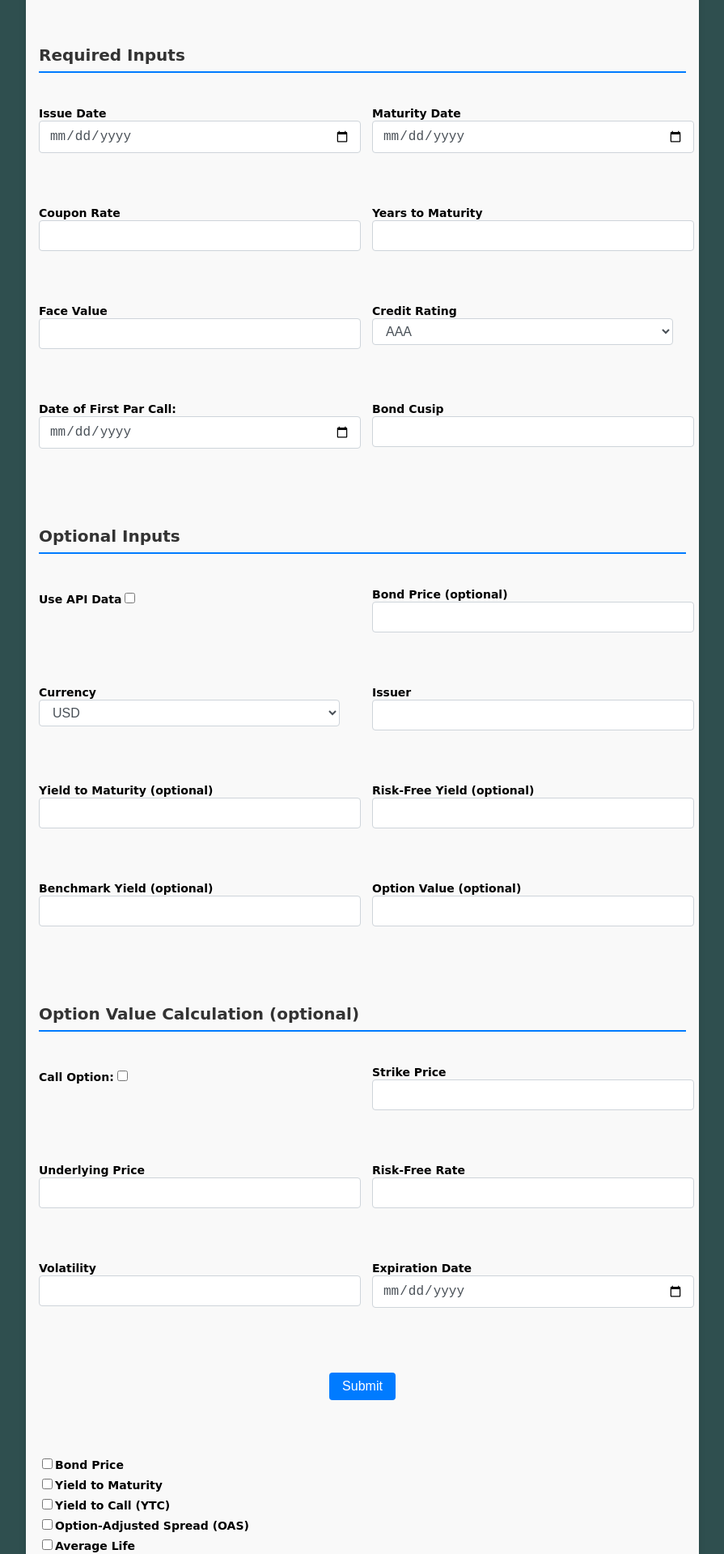
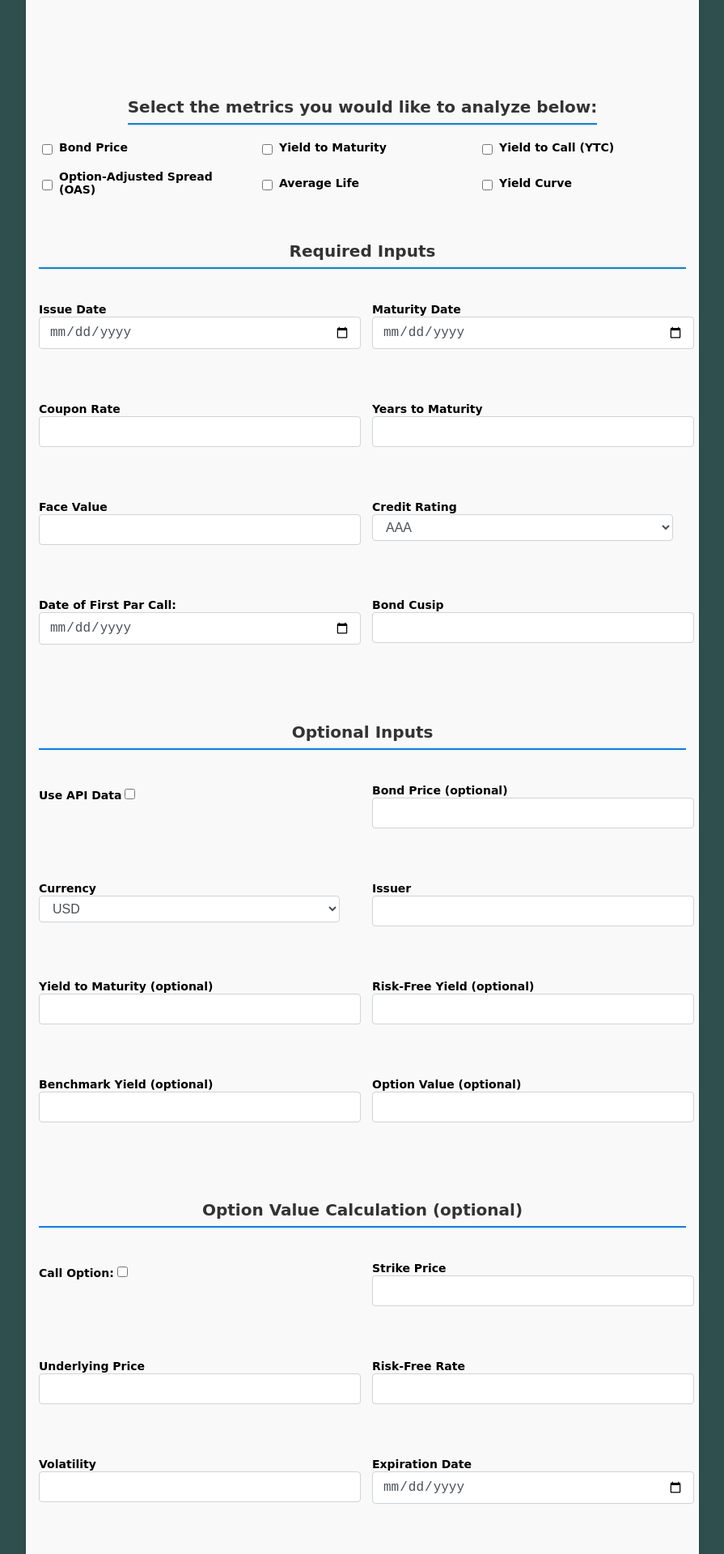
Before and after one commit to danielemiller/fixed_income_tool, a React (Create React App) app in the folder frontend/: page / in a window 1280 px wide. Shown: the part 222-2141 px from the top of the page at 81% size, without its empty margins (192-1087 px from the left). Built offline with nearby package versions, Linux system fonts and the light colour scheme.

Commit message:
Refactor frontend to center h3 tags and move metrics selection above input form.

```diff
--- a/frontend/src/App.js
+++ b/frontend/src/App.js
@@ -84,8 +84,9 @@ const App = () => {
       <h2>
         Bond Analysis Tool: Calculate and analyze key bond metrics to make informed investment decisions
       </h2>
+      <MetricsSelection onChange={handleMetricsChange} />
       <InputForm onSubmit={handleFormSubmit} success={success} formError={formError}/>
-      <MetricsSelection onChange={handleMetricsChange} />
+
       <button onClick={fetchDataAndCalculateMetrics}>Calculate Metrics</button>
       <DataDisplay data={calculatedData} />
       <ErrorHandling error={error} />
--- a/frontend/src/components/InputForm.js
+++ b/frontend/src/components/InputForm.js
@@ -149,7 +149,7 @@ const InputForm = ({ onSubmit }) => {
 
   return (
     <form data-testid="input-form" onSubmit={handleSubmit}>
-      <h3>Required Inputs</h3>
+      <h3><span>Required Inputs</span></h3>
 
       {/* ... */}
 
@@ -265,7 +265,7 @@ const InputForm = ({ onSubmit }) => {
         {errorMessages.bondCusip && <p className="error">{errorMessages.bondCusip}</p>}
       </div>
 
-      <h3>Optional Inputs</h3>
+      <h3><span>Optional Inputs</span></h3>
 
       <div className="form-field">
         <label htmlFor="use-api-data">Use API Data</label>
--- a/frontend/src/components/MetricsSelection.js
+++ b/frontend/src/components/MetricsSelection.js
@@ -2,12 +2,12 @@ import React, { useState } from 'react';
 import './styles/MetricsSelection.css';
 
 const metrics = [
-  { id: 'bondPrice', label: 'Bond Price' },
-  { id: 'yieldToMaturity', label: 'Yield to Maturity' },
-  { id: 'yieldToCall', label: 'Yield to Call (YTC)' },
-  { id: 'optionAdjustedSpread', label: 'Option-Adjusted Spread (OAS)' },
-  { id: 'averageLife', label: 'Average Life' },
-  { id: 'yieldCurve', label: 'Yield Curve' }
+  { id: 'bondPrice', label: 'Bond Price', gridArea: 'a' },
+  { id: 'yieldToMaturity', label: 'Yield to Maturity', gridArea: 'b' },
+  { id: 'yieldToCall', label: 'Yield to Call (YTC)', gridArea: 'c' },
+  { id: 'optionAdjustedSpread', label: 'Option-Adjusted Spread (OAS)', gridArea: 'd' },
+  { id: 'averageLife', label: 'Average Life', gridArea: 'e' },
+  { id: 'yieldCurve', label: 'Yield Curve', gridArea: 'f' }
 ];
 
 const MetricsSelection = ({ onChange }) => {
@@ -23,9 +23,11 @@ const MetricsSelection = ({ onChange }) => {
   };
 
   return (
-    <div data-testid="metrics-selection">
+    <div className="container">
+      <h3 className='metrics-head'>Select the metrics you would like to analyze below:</h3>
+      <div className="metrics-selection" data-testid="metrics-selection">
         {metrics.map((metric) => (
-        <div key={metric.id}>
+          <div key={metric.id} className="metrics-item" style={{ gridArea: metric.gridArea }}>
             <input
               type="checkbox"
               id={metric.id}
@@ -36,7 +38,8 @@ const MetricsSelection = ({ onChange }) => {
           </div>
         ))}
       </div>
+    </div>
   );
-};
+}
 
 export default MetricsSelection;
--- a/frontend/src/components/styles/InputForm.css
+++ b/frontend/src/components/styles/InputForm.css
@@ -76,7 +76,9 @@ h3 {
   color: #333;
   border-bottom: 2px solid #007bff;
   padding-bottom: 0.5rem;
+  text-align: center;
 }
+
 
 .error {
   color: red;
@@ -85,6 +87,7 @@ h3 {
   text-align: center;
 }
 
+
 @media (max-width: 767px) {
   form {
     grid-template-columns: 1fr;
--- a/frontend/src/components/styles/MetricsSelection.css
+++ b/frontend/src/components/styles/MetricsSelection.css
@@ -1,10 +1,29 @@
+.container {
+  display: flex;
+  flex-direction: column;
+  align-items: center;
+}
+
 .metrics-selection {
   display: grid;
-    grid-template-columns: repeat(2, 1fr);
+  grid-template-columns: repeat(3, 1fr);
+  grid-template-rows: repeat(2, auto);
   grid-gap: 1rem;
   margin-bottom: 1.5rem;
+  grid-template-areas:
+    "a b c"
+    "d e f";
 }
 
 .metrics-selection input[type='checkbox'] {
   margin-right: 0.5rem;
 }
+
+.metrics-item {
+  display: flex;
+  align-items: center;
+}
+
+.metrics-head {
+  margin-top: 6rem;
+}
```
Lines whose indentation alone changed are shown as unchanged.
